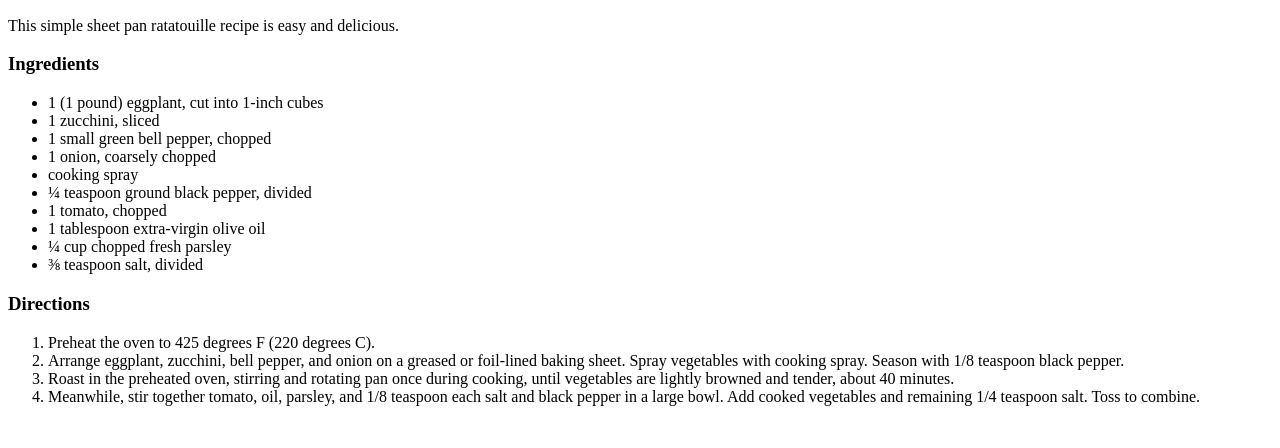
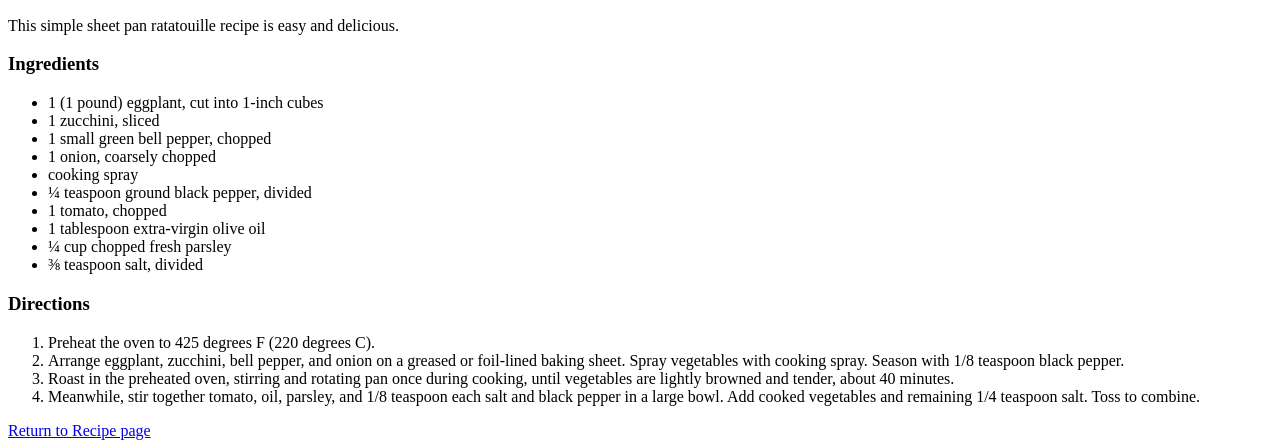
Before and after one commit to DaoStryver/odin-recipes, a plain HTML site: page recipes/ratatouille.html in a window 1280 px wide. Shown: the part 434-882 px from the top of the page. Before the commit the page ends 856 px from the top, so only its background shows below. Drawn offline with Linux system fonts and the light colour scheme.

Commit message:
added return to index and body to ratouille

```diff
--- a/recipes/ratatouille.html
+++ b/recipes/ratatouille.html
@@ -4,6 +4,7 @@
         <meta charset="UTF-8">
         <title>Simple Sheet Pan Ratatouille</title>
     </head>
+    <body>
     <h1>Simple Sheet Pan Ratatouille</h1>
     <img src="https://img.buzzfeed.com/video-api-prod/assets/eb44570519264864814264f7f0a5e47a/BFV13909_BakedRatatouille-ThumbTextless1080.jpg?output-format=auto&output-quality=auto&resize=600:*" alt="Simple Sheet Pan Ratatouille">
     <h2>Simple Sheet Pan Ratatouille</h2>
@@ -28,4 +29,6 @@
         <li>Roast in the preheated oven, stirring and rotating pan once during cooking, until vegetables are lightly browned and tender, about 40 minutes.</li>
         <li>Meanwhile, stir together tomato, oil, parsley, and 1/8 teaspoon each salt and black pepper in a large bowl. Add cooked vegetables and remaining 1/4 teaspoon salt. Toss to combine.</li>
     </ol>
+    <a href="../index.html">Return to Recipe page</a>
+    </body>
 </html>
```
Also changed, not shown: recipes/lasagna.html (+1 -0 lines).
